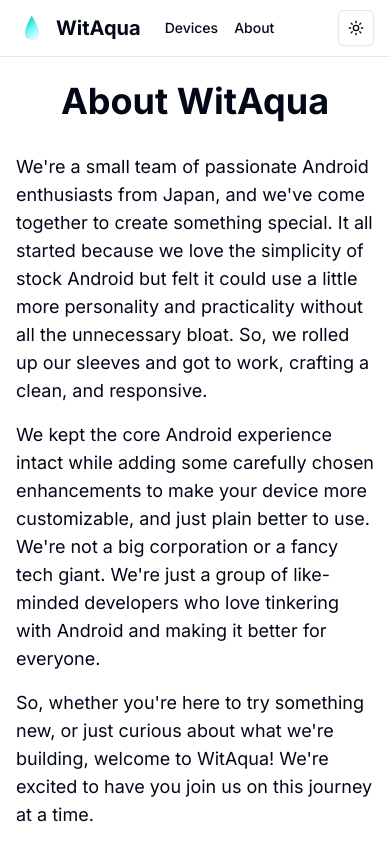
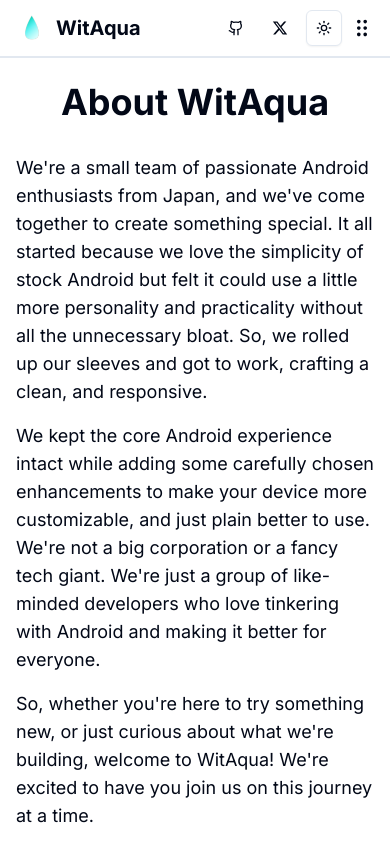
Before and after one commit to WitAqua/www, a Next.js app: page /about in a window 390 px wide. Shown: the top 844 px of the page. Built offline with nearby package versions, Linux system fonts and the light colour scheme.

Commit message:
www: header: Add nav menu on mobile
Change-Id: I00b789d6eb510512f8c88232d5a3caa9c28ca4cb

```diff
--- a/src/components/site-header.tsx
+++ b/src/components/site-header.tsx
@@ -1,14 +1,25 @@
+"use client";
+
+import { useState } from "react";
 import Link from "next/link";
 import { LuGithub } from "react-icons/lu";
+import { RxDragHandleDots2 } from "react-icons/rx";
 import Image from "next/image";
 import { Button } from "@/components/ui/button";
 import { ThemeToggle } from "@/components/theme-toggle";
 import { FaXTwitter } from "react-icons/fa6";
+import { PiDotsSixVerticalFill } from "react-icons/pi";
 
 export function SiteHeader() {
+  const [isMenuOpen, setIsMenuOpen] = useState(false);
+
+  const toggleMenu = () => {
+    setIsMenuOpen(!isMenuOpen);
+  };
+
   return (
     <header className="sticky top-0 z-50 w-full border-b bg-background/95 backdrop-blur supports-[backdrop-filter]:bg-background/60">
-      <div className="container mx-auto flex h-14 items-center px-4 sm:px-6 lg:px-8">
+      <div className="container mx-auto flex h-14 items-center justify-start px-4 sm:px-6 lg:px-8">
         <Link href="/" className="flex items-center space-x-2">
           <Image
             src="/logo.png"
@@ -20,7 +31,7 @@ export function SiteHeader() {
           <span className="font-bold text-xl">WitAqua</span>
         </Link>
 
-        <nav className="ml-6 flex items-center space-x-4 sm:space-x-6">
+        <nav className="hidden sm:flex items-center space-x-4 sm:space-x-6 ml-6">
           <Link
             href="/devices"
             className="text-sm font-medium transition-colors hover:text-primary"
@@ -35,27 +46,53 @@ export function SiteHeader() {
           </Link>
         </nav>
 
-        <div className="ml-auto flex items-center space-x-2 sm:space-x-3">
+        <div className="flex items-center space-x-2 sm:space-x-3 ml-auto">
           <Link href="https://github.com/WitAqua">
-            <Button
-              variant="ghost"
-              size="icon"
-              className="hidden sm:inline-flex"
-            >
+            <Button variant="ghost" size="icon">
               <LuGithub className="h-5 w-5" />
             </Button>
           </Link>
           <Link href="https://x.com/WitAquaROM">
-            <Button
-              variant="ghost"
-              size="icon"
-              className="hidden sm:inline-flex"
-            >
+            <Button variant="ghost" size="icon">
               <FaXTwitter className="h-5 w-5" />
             </Button>
           </Link>
           <ThemeToggle />
+          <button
+            className="block sm:hidden"
+            onClick={toggleMenu}
+            aria-label="Toggle Menu"
+          >
+            {isMenuOpen ? (
+              <PiDotsSixVerticalFill className="h-6 w-6" />
+            ) : (
+              <RxDragHandleDots2 className="h-6 w-6" />
+            )}
+          </button>
         </div>
+      </div>
+
+      <div
+        className={`sm:hidden bg-background/95 border-t overflow-hidden transition-all duration-300 ${
+          isMenuOpen ? "max-h-screen" : "max-h-0"
+        }`}
+      >
+        <nav className="flex flex-col space-y-2 p-4">
+          <Link
+            href="/devices"
+            className="text-sm font-medium transition-colors hover:text-primary"
+            onClick={toggleMenu}
+          >
+            Devices
+          </Link>
+          <Link
+            href="/about"
+            className="text-sm font-medium transition-colors hover:text-primary"
+            onClick={toggleMenu}
+          >
+            About
+          </Link>
+        </nav>
       </div>
     </header>
   );
```
